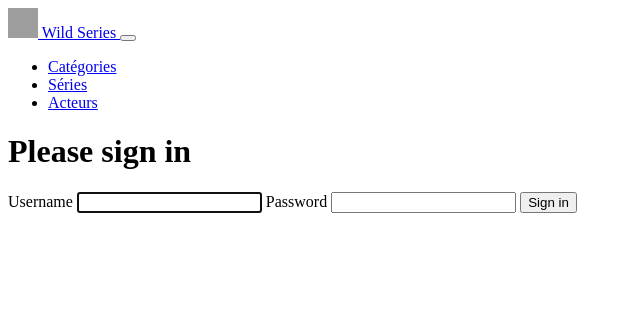
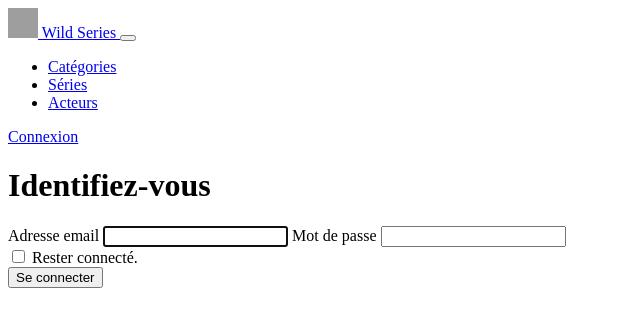
Before and after one commit to a-dagnicourt/wild-series, a Symfony app: template templates/security/login.html.twig in a window 1280 px wide. Shown: the top 327 px of the page, without its empty margins (0-640 px from the left). Run offline with Twig, Linux system fonts and the light colour scheme; the template is opened without the code that fills it, so the values that code supplies are empty; some libraries are stand-ins or nearby versions; grey boxes are pictures that could not be loaded.

Commit message:
quest 20 : switch auth to mail + style forms

```diff
--- a/assets/styles/app.scss
+++ b/assets/styles/app.scss
@@ -7,3 +7,8 @@
 }
 
 @import "custom";
+$fa-font-path: "~@fortawesome/fontawesome-free/webfonts";
+@import "~@fortawesome/fontawesome-free/scss/fontawesome";
+@import "~@fortawesome/fontawesome-free/scss/solid";
+@import "~@fortawesome/fontawesome-free/scss/regular";
+@import "~@fortawesome/fontawesome-free/scss/brands";
--- a/package.json
+++ b/package.json
@@ -19,6 +19,7 @@
         "build": "encore production --progress"
     },
     "dependencies": {
+        "@fortawesome/fontawesome-free": "^5.15.3",
         "@popperjs/core": "^2.9.2",
         "bootstrap": "^5.0.1"
     }
--- a/src/Security/LoginFormAuthenticator.php
+++ b/src/Security/LoginFormAuthenticator.php
@@ -31,12 +31,12 @@
 
     public function authenticate(Request $request): PassportInterface
     {
-        $username = $request->request->get('username', '');
+        $mail = $request->request->get('mail', '');
 
-        $request->getSession()->set(Security::LAST_USERNAME, $username);
+        $request->getSession()->set(Security::LAST_USERNAME, $mail);
 
         return new Passport(
-            new UserBadge($username),
+            new UserBadge($mail),
             new PasswordCredentials($request->request->get('password', '')),
             [
                 new CsrfTokenBadge('authenticate', $request->get('_csrf_token')),
--- a/templates/_navbar.html.twig
+++ b/templates/_navbar.html.twig
@@ -20,6 +20,21 @@
 						<a class="nav-link" href="{{ path("actor_index")}}">Acteurs</a>
 					</li>
 				</ul>
+				{% if app.user %}
+					<span class="mx-2 text-light">
+						{{ app.user.username }}
+					</span>
+					<a href="{{ path('app_logout') }}">
+						<i class="fas fa-sign-out-alt"></i>
+					</a>
+				{% else %}
+					<a href="{{ path('app_login') }}" class="text-decoration-none">
+						<span class="mx-2 text-light">
+							Connexion
+						</span>
+						<i class="fas fa-sign-in-alt"></i>
+					</a>
+				{% endif %}
 			</div>
 		</div>
 	</nav>
--- a/templates/security/login.html.twig
+++ b/templates/security/login.html.twig
@@ -1,6 +1,12 @@
 {% extends 'base.html.twig' %}
 
-{% block title %}Log in!{% endblock %}
+{% block title %}Wild Series - Log in!
+{% endblock %}
+
+{% block page_title %}
+	<h1>Identifiez-vous
+	</h1>
+{% endblock %}
 
 {% block body %}
 	<form method="post">
@@ -10,33 +16,28 @@
 
 		{% if app.user %}
 			<div class="mb-3">
-            You are logged in as {{ app.user.username }}, <a href="{{ path('app_logout') }}">Logout</a>
+				Vous êtes déjà connecté,
+				{{ app.user.username }}.
+				<a href="{{ path('app_logout') }}">Déconnexion</a>
 			</div>
 		{% endif %}
 
-    <h1 class="h3 mb-3 font-weight-normal">Please sign in</h1>
-    <label for="inputUsername">Username</label>
-    <input type="text" value="{{ last_username }}" name="username" id="inputUsername" class="form-control" autocomplete="username" required autofocus>
-    <label for="inputPassword">Password</label>
-    <input type="password" name="password" id="inputPassword" class="form-control" autocomplete="current-password" required>
+		<label for="inputMail">Adresse email</label>
+		<input type="text" value="{{ last_username }}" name="mail" id="inputMail" class="form-control mb-4 mt-1" autocomplete="username" required autofocus>
+		<label for="inputPassword">Mot de passe</label>
+		<input type="password" name="password" id="inputPassword" class="form-control mb-4 mt-1" autocomplete="current-password" required>
 
-    <input type="hidden" name="_csrf_token"
-           value="{{ csrf_token('authenticate') }}"
-    >
-
-    {#
-        Uncomment this section and add a remember_me option below your firewall to activate remember me functionality.
-        See https://symfony.com/doc/current/security/remember_me.html
+		<input type="hidden" name="_csrf_token" value="{{ csrf_token('authenticate') }}">
 
 		<div class="checkbox mb-3">
 			<label>
-                <input type="checkbox" name="_remember_me"> Remember me
+				<input type="checkbox" name="_remember_me">
+				Rester connecté.
 			</label>
 		</div>
-    #}
 
 		<button class="btn btn-lg btn-primary" type="submit">
-        Sign in
+			Se connecter
 		</button>
 	</form>
 {% endblock %}
```
Also changed, not shown: package-lock.json, 2 other files. Lines whose indentation alone changed are shown as unchanged.
